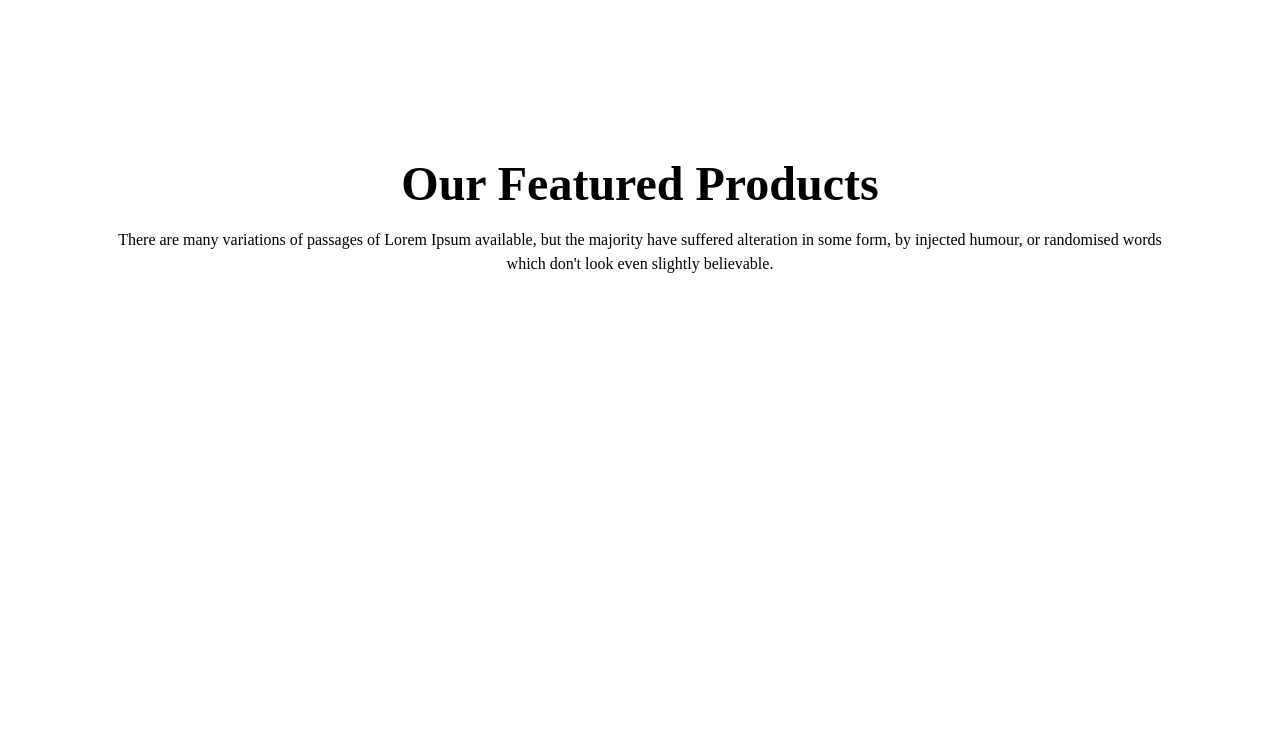
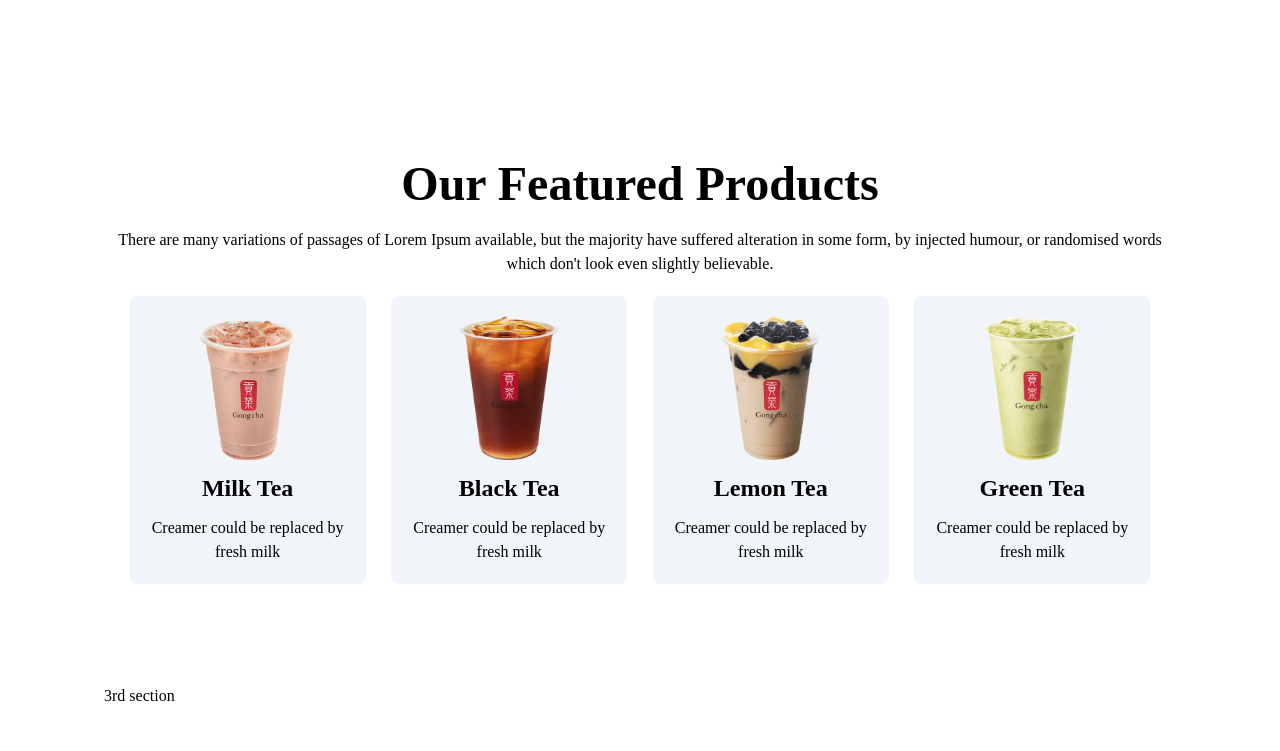
Before and after one commit to pally0091/tea-house, a website: page src/index.html in a window 1280 px wide. Shown: the part 440-1191 px from the top of the page. Before the commit the page ends 800 px from the top, so only its background shows below. Drawn offline with Linux system fonts and the light colour scheme.

Commit message:
2nd section done

```diff
--- a/src/index.html
+++ b/src/index.html
@@ -27,8 +27,41 @@
         <p class="my-5">There are many variations of passages of Lorem Ipsum available, but the majority have suffered alteration in some form,
         by injected humour, or randomised words which don't look even slightly believable.</p>
         <div class="flex flex-row justify-evenly">
-            <card></card>
+            <card class="w-[22%] p-5 text-center bg-slate-100 rounded-lg">
+                <div class="w-1/2 mx-auto h-36">
+                    <img class="w-full h-full" src="../images/tea-2.png" alt="">
+                </div>
+                <h3 class="text-2xl my-3 font-bold">Milk Tea</h3>
+                <p>Creamer could be replaced by fresh milk</p>
+            </card>
+            <card class="w-[22%] p-5 text-center bg-slate-100 rounded-lg">
+                <div class="w-1/2 mx-auto h-36">
+                    <img class="w-full h-full" src="../images/tea-4.png" alt="">
+                </div>
+                <h3 class="text-2xl my-3 font-bold">Black Tea</h3>
+                <p>Creamer could be replaced by fresh milk</p>
+            </card>
+            <card class="w-[22%] p-5 text-center bg-slate-100  rounded-lg">
+                <div class="w-1/2 mx-auto h-36">
+                    <img class="w-full h-full" src="../images/tea-3.png" alt="">
+                </div>
+                <h3 class="text-2xl my-3 font-bold">Lemon Tea</h3>
+                <p>Creamer could be replaced by fresh milk</p>
+            </card>
+            <card class="w-[22%] p-5 text-center bg-slate-100 rounded-lg">
+                <div class="w-1/2 mx-auto h-36">
+                    <img class="w-full h-full" src="../images/tea-1.png" alt="">
+                </div>
+                <h3 class="text-2xl my-3 font-bold">Green Tea</h3>
+                <p>Creamer could be replaced by fresh milk</p>
+            </card>
+
+
         </div>
+    </div>
+    <!-- 3rd section -->
+    <div class="w-[90%] mx-auto p-10 my-5 ">
+        3rd section
     </div>
 </body>
 </html>
```
Also changed, not shown: dist/output.css.
